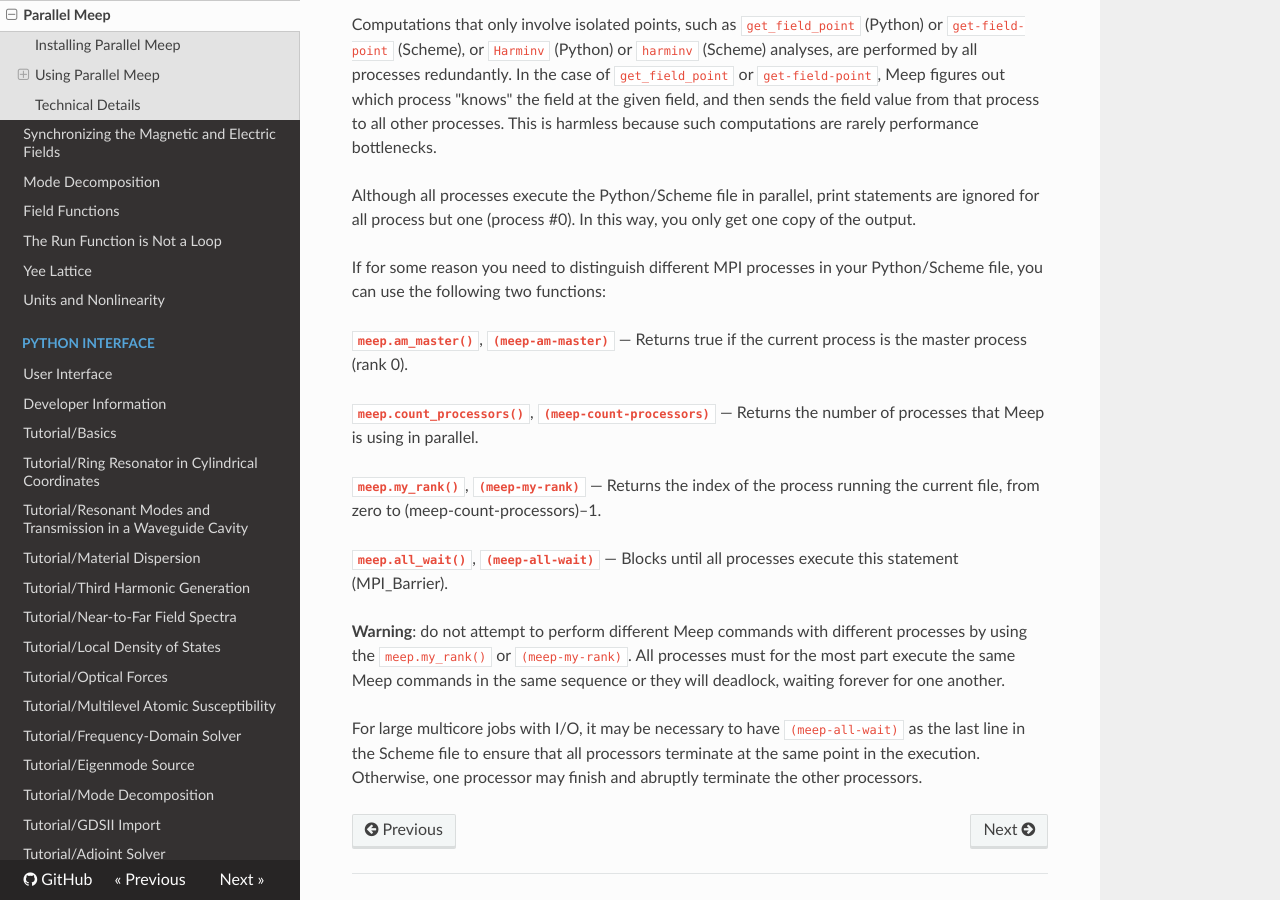
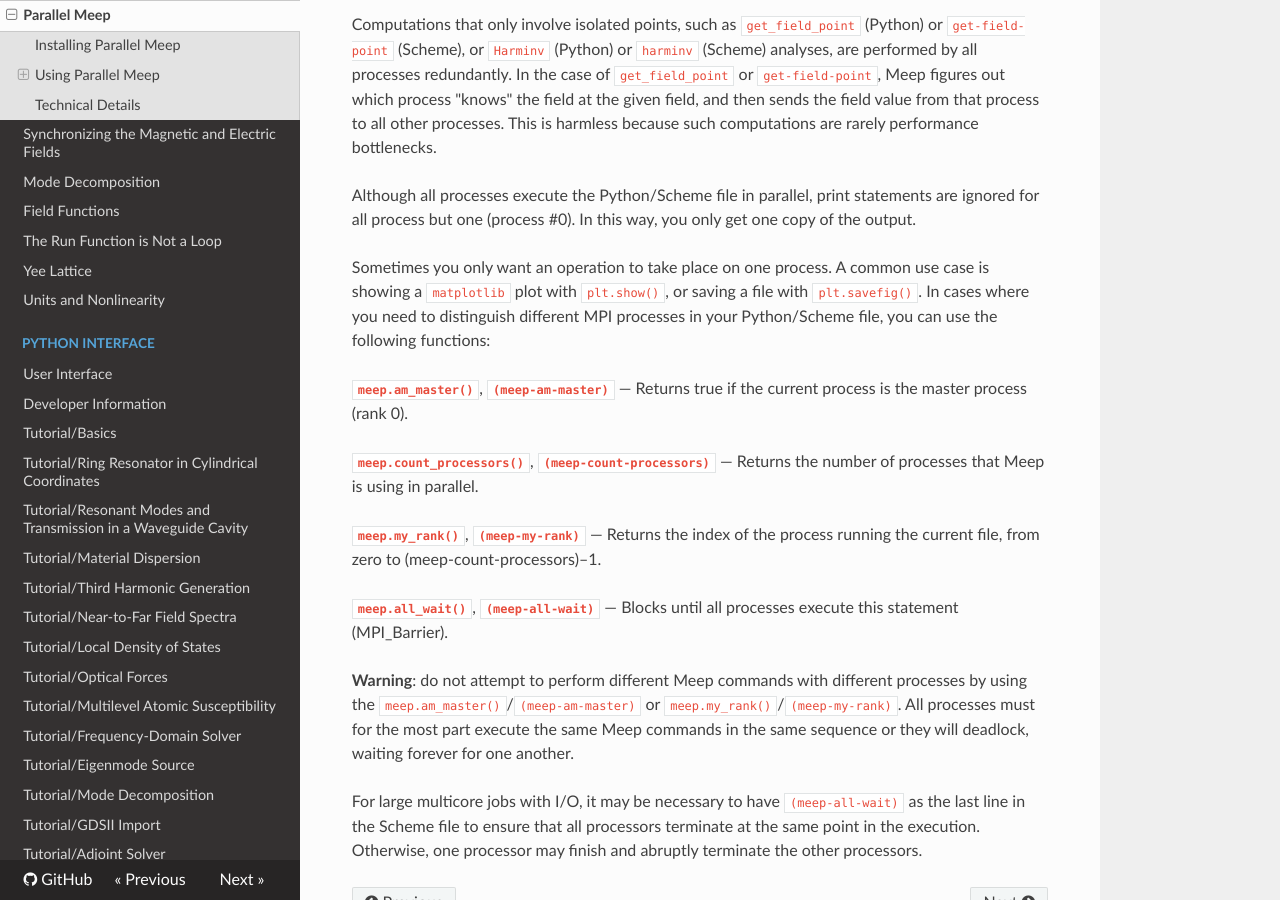
Before and after one commit to NanoComp/meep, an MkDocs documentation site: the page built from doc/docs/Parallel_Meep.md, in a window 1280 px wide and 900 px high, scrolled down 2364 px. Built offline with MkDocs 1.6.1, drawn with Linux system fonts in a browser that asks for light colours; nearby versions of some CDN libraries; old or Windows-style settings are respelled for this version of MkDocs.

Commit message:
Add some clarification to parallel meep

```diff
--- a/doc/docs/Parallel_Meep.md
+++ b/doc/docs/Parallel_Meep.md
@@ -57,7 +57,7 @@ Computations that only involve isolated points, such as `get_field_point` (Pytho
 
 Although all processes execute the Python/Scheme file in parallel, print statements are ignored for all process but one (process \#0). In this way, you only get one copy of the output.
 
-If for some reason you need to distinguish different MPI processes in your Python/Scheme file, you can use the following two functions:
+Sometimes you only want an operation to take place on one process. A common use case is showing a `matplotlib` plot with `plt.show()`, or saving a file with `plt.savefig()`. In cases where you need to distinguish different MPI processes in your Python/Scheme file, you can use the following functions:
 
 **`meep.am_master()`**,
 **`(meep-am-master)`**
@@ -79,6 +79,6 @@ Returns the index of the process running the current file, from zero to (meep-co
 —
 Blocks until all processes execute this statement (MPI_Barrier).
 
-**Warning**: do not attempt to perform different Meep commands with different processes by using the `meep.my_rank()` or `(meep-my-rank)`. All processes must for the most part execute the same Meep commands in the same sequence or they will deadlock, waiting forever for one another.
+**Warning**: do not attempt to perform different Meep commands with different processes by using the `meep.am_master()`/`(meep-am-master)` or `meep.my_rank()`/`(meep-my-rank)`. All processes must for the most part execute the same Meep commands in the same sequence or they will deadlock, waiting forever for one another.
 
 For large multicore jobs with I/O, it may be necessary to have `(meep-all-wait)` as the last line in the Scheme file to ensure that all processors terminate at the same point in the execution. Otherwise, one processor may finish and abruptly terminate the other processors.
```
